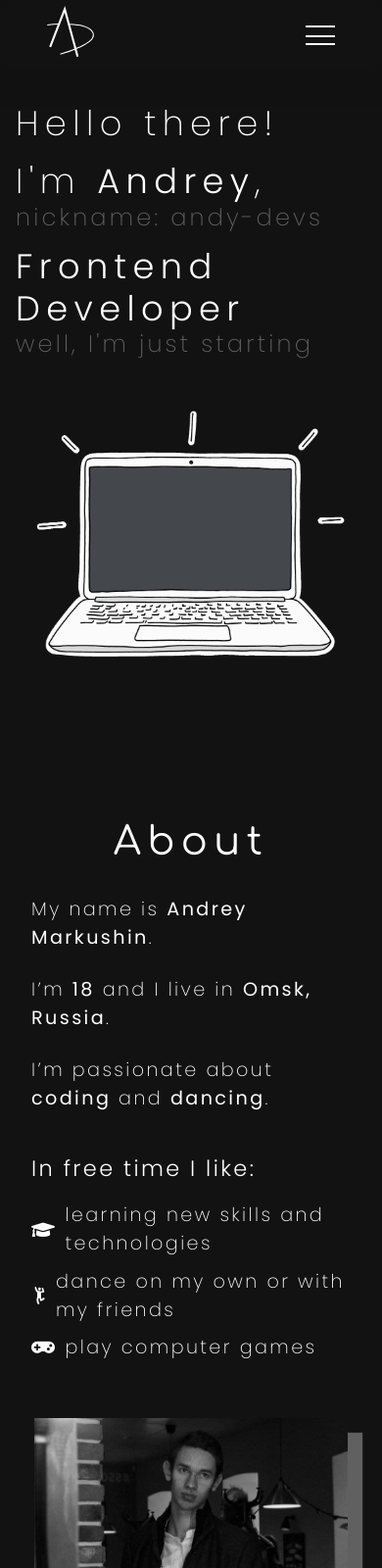
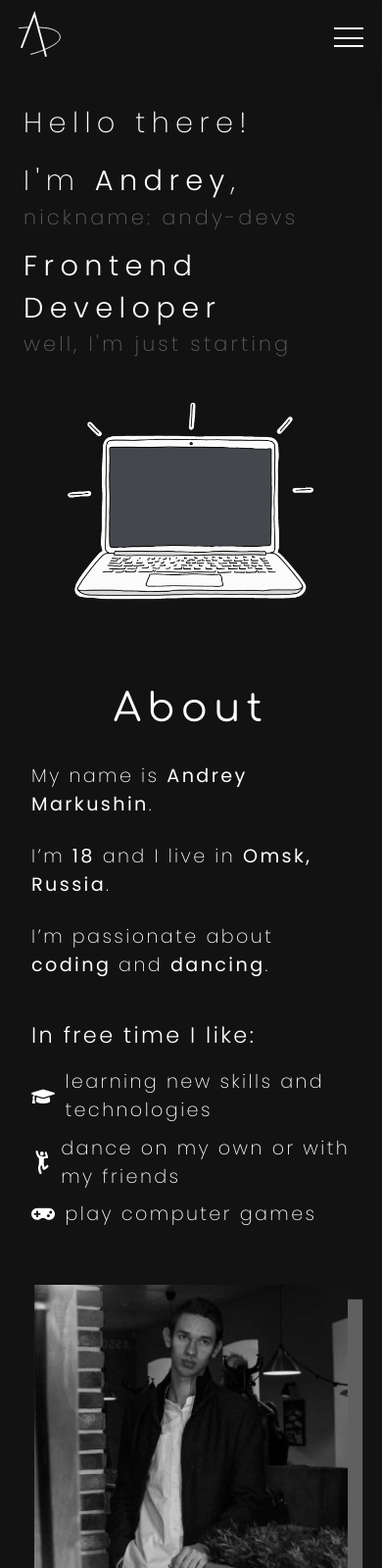
Before and after one commit to andy-devs/andy-devs.github.io, a plain HTML site: page index.html in a window 390 px wide. Shown: the top 1600 px of the page at 98% size. Drawn offline with nearby package versions, Linux system fonts and the light colour scheme.

Commit message:
adaptive design continue

```diff
--- a/style.scss
+++ b/style.scss
@@ -161,7 +161,7 @@ body::-webkit-scrollbar-thumb {
 	justify-content: flex-start;
 }
 .first-screen__text-content {
-	font-size: clamp(2.2rem, 3vw, 3rem);
+	font-size: clamp(1.8rem, 3vw, 3rem);
 	font-weight: 200;
 	letter-spacing: 0.4rem;
 	line-height: 2.7rem;
@@ -171,7 +171,7 @@ body::-webkit-scrollbar-thumb {
 }
 .first-screen__text-addition {
 	color: $transparent-light-gray;
-	font-size: clamp(1.5rem, 2.5vw, 1.7rem);
+	font-size: clamp(1.3rem, 2.5vw, 1.7rem);
 	letter-spacing: 0.2rem;
 	line-height: 1.5rem;
 	font-weight: 200;
@@ -267,7 +267,7 @@ body::-webkit-scrollbar-thumb {
 }
 .dance-image {
 	display: inline-block;
-	width: clamp(1.5rem, 1.8vw, 1.6rem);
+	width: clamp(2rem, 2vw, 2rem);
 }
 
 .about__bio-photo {
@@ -288,7 +288,6 @@ body::-webkit-scrollbar-thumb {
 	color: $white;
 	width: 100%;
 	height: auto;
-	object-fit: cover;
 }
 
 .about__story {
@@ -323,6 +322,13 @@ body::-webkit-scrollbar-thumb {
 }
 
 @media (max-width: 768px) {
+	$header-height: 2rem;
+	.header__container {
+		padding: 0.7rem 1.2rem 0 1.2rem;
+	}
+	.header__logo {
+		max-width: 2.7rem;
+	}
 	.header__nav {
 		display: none;
 	}
@@ -364,26 +370,29 @@ body::-webkit-scrollbar-thumb {
 	}
 	.first-screen__container {
 		flex-direction: column;
-		gap: 5rem;
-		padding: 2rem 1rem 0 1rem;
-		margin-bottom: 7rem;
+		padding: 2rem 1.5rem 0 1.5rem;
+		margin-bottom: 3.5rem;
+	}
+	.first-screen__image-item {
+		top: 0;
 	}
 	.first-screen__text-addition {
 		margin-top: 0.2rem;
 	}
+
+	.first-screen__image-item {
+		transform: scale(0.8);
+		-webkit-transform: scale(0.8);
+		-moz-transform: scale(0.8);
+		-ms-transform: scale(0.8);
+		-o-transform: scale(0.8);
+	}
 	.first-screen__image:hover .first-screen__image-item {
-		transform: scale(1.1);
-		-webkit-transform: scale(1.1);
-		-moz-transform: scale(1.1);
-		-ms-transform: scale(1.1);
-		-o-transform: scale(1.1);
-	}
-	.first-screen__image-item {
-		transform: scale(1);
-		-webkit-transform: scale(1);
-		-moz-transform: scale(1);
-		-ms-transform: scale(1);
-		-o-transform: scale(1);
+		transform: scale(0.9);
+		-webkit-transform: scale(0.9);
+		-moz-transform: scale(0.9);
+		-ms-transform: scale(0.9);
+		-o-transform: scale(0.9);
 	}
 	.about__head {
 		margin-bottom: 2rem;
@@ -391,12 +400,16 @@ body::-webkit-scrollbar-thumb {
 	.about__bio {
 		flex-direction: column;
 		gap: 3rem;
+		margin-bottom: 4rem;
 	}
 	.about__bio-photo {
 		max-width: 20rem;
 	}
 	.about__story {
 		flex-direction: column-reverse;
+	}
+	.about__story-text__preview {
+		text-align: center;
 	}
 	.about__story-image {
 		position: relative;
```
Also changed, not shown: style.css, 1 other file.
